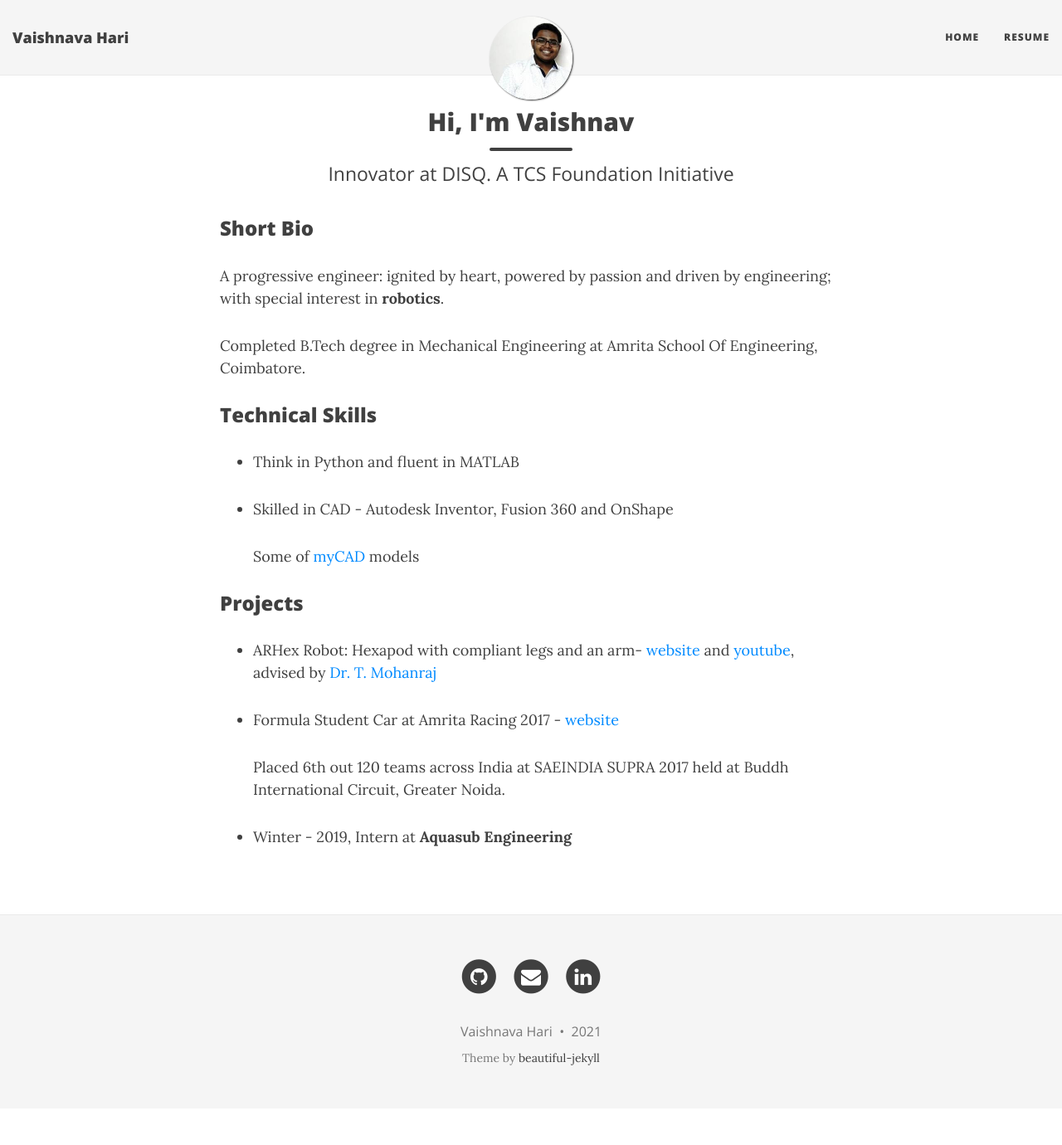
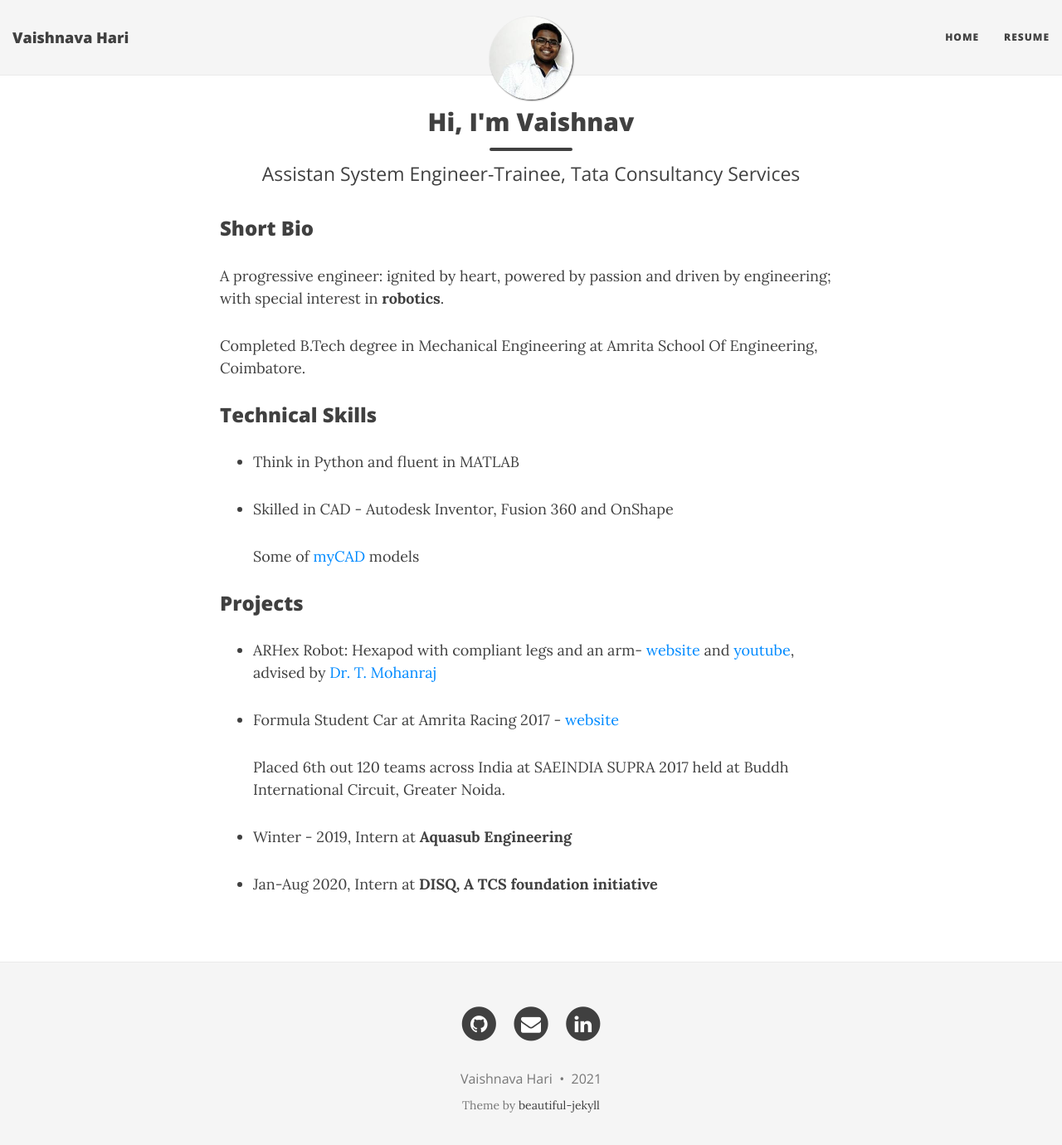
Before and after one commit to svaichu/svaichu.github.io, a Jekyll site: the page built from index.html, in a window 1280 px wide and 1393 px high. Shown: the top 1380 px of the window at 83% size. Built offline with Jekyll 4.4.1, drawn with Linux system fonts in a browser that asks for light colours; nearby versions of some CDN libraries; the list of posts is cut into pages by our own code.

Commit message:
Update index.html

```diff
--- a/index.html
+++ b/index.html
@@ -1,7 +1,7 @@
 ---
 layout: page
 title: Hi, I'm Vaishnav
-subtitle: Innovator at DISQ. A TCS Foundation Initiative
+subtitle: Assistan System Engineer-Trainee, Tata Consultancy Services
 use-site-title: true
 ---
 
@@ -24,4 +24,5 @@ use-site-title: true
   <li><p>Formula Student Car at Amrita Racing 2017 - <a href="https://www.amritaracing.com/2017">website</a></p>
   <p>Placed 6th out 120 teams across India at SAEINDIA SUPRA 2017 held at Buddh International Circuit, Greater Noida.</li>
   <li><p>Winter - 2019, Intern at <b>Aquasub Engineering</b></p></li>
+  <li><p>Jan-Aug 2020, Intern at <b>DISQ, A TCS foundation initiative</b></p></li>
 </ul>
```
